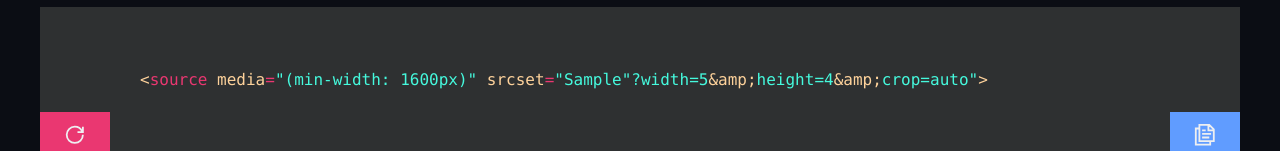
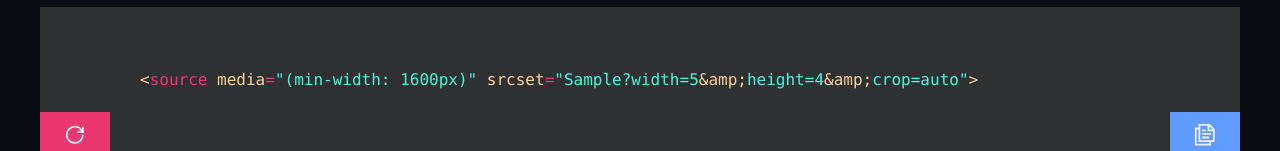
Before and after one commit to rubenkretek/responsive-image-markup-generator, a React (Create React App) app: page / in a window 1280 px wide. Both pictures are taken after typing "Sample", "5" into the empty fields and a click on the button "Generate". Shown: the part 531-682 px from the top of the page. Built offline with nearby package versions, Linux system fonts and the light colour scheme.

Commit message:
Fix: removed character in codeline

```diff
--- a/src/components/CodeLine.js
+++ b/src/components/CodeLine.js
@@ -3,7 +3,7 @@ import React from "react";
 const CodeLine = ({ width, height, screenWidth, source }) => {
     return (
         <div className="codeline">
-            <span className="code-yellow">&lt;</span><span className="code-red">source</span> <span className="code-yellow">media</span><span className="code-red">=</span><span className="code-blue">"(min-width: {screenWidth}px)"</span> <span className="code-yellow">srcset</span><span className="code-red">=</span><span className="code-blue">"{source}"?width={width}</span><span className="code-yellow">&amp;amp;</span><span className="code-blue">height={height}</span><span className="code-yellow">&amp;amp;</span><span className="code-blue">crop=auto"</span><span className="code-yellow">&gt;</span>
+            <span className="code-yellow">&lt;</span><span className="code-red">source</span> <span className="code-yellow">media</span><span className="code-red">=</span><span className="code-blue">"(min-width: {screenWidth}px)"</span> <span className="code-yellow">srcset</span><span className="code-red">=</span><span className="code-blue">"{source}?width={width}</span><span className="code-yellow">&amp;amp;</span><span className="code-blue">height={height}</span><span className="code-yellow">&amp;amp;</span><span className="code-blue">crop=auto"</span><span className="code-yellow">&gt;</span>
         </div>
     )
 }
```
